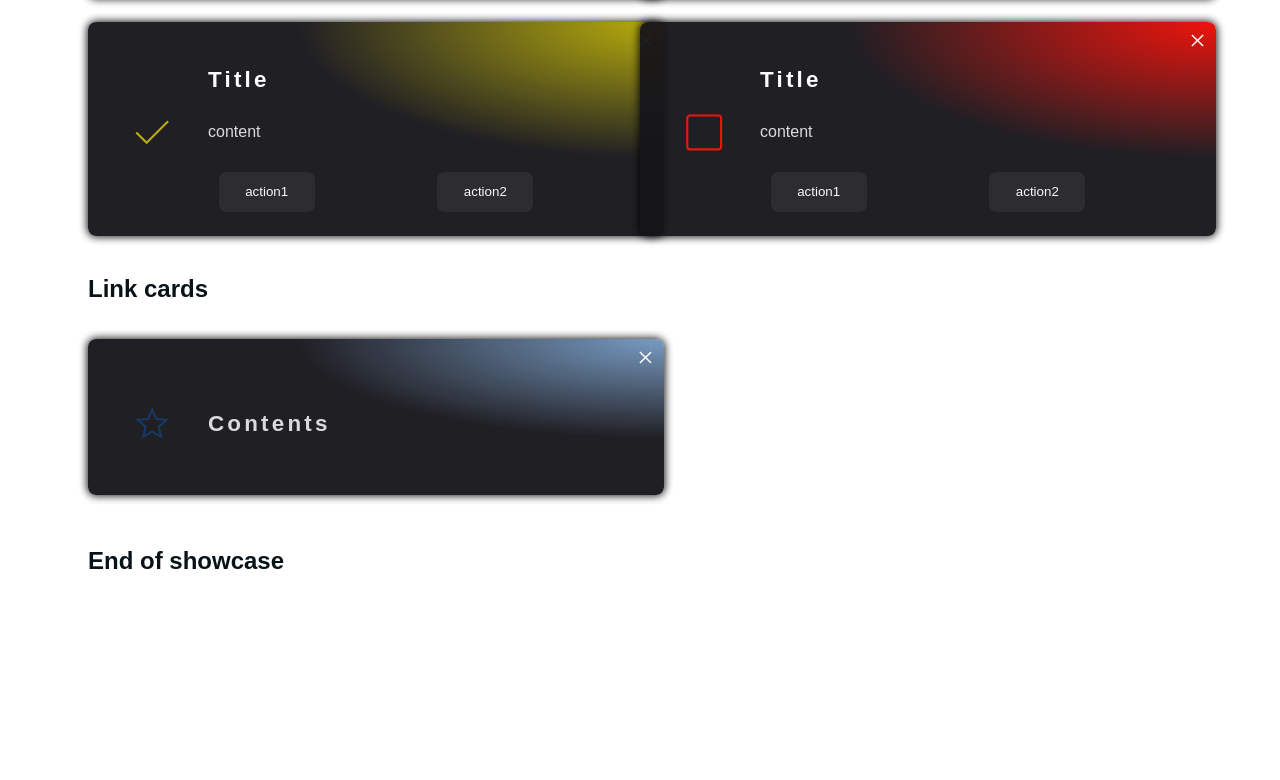
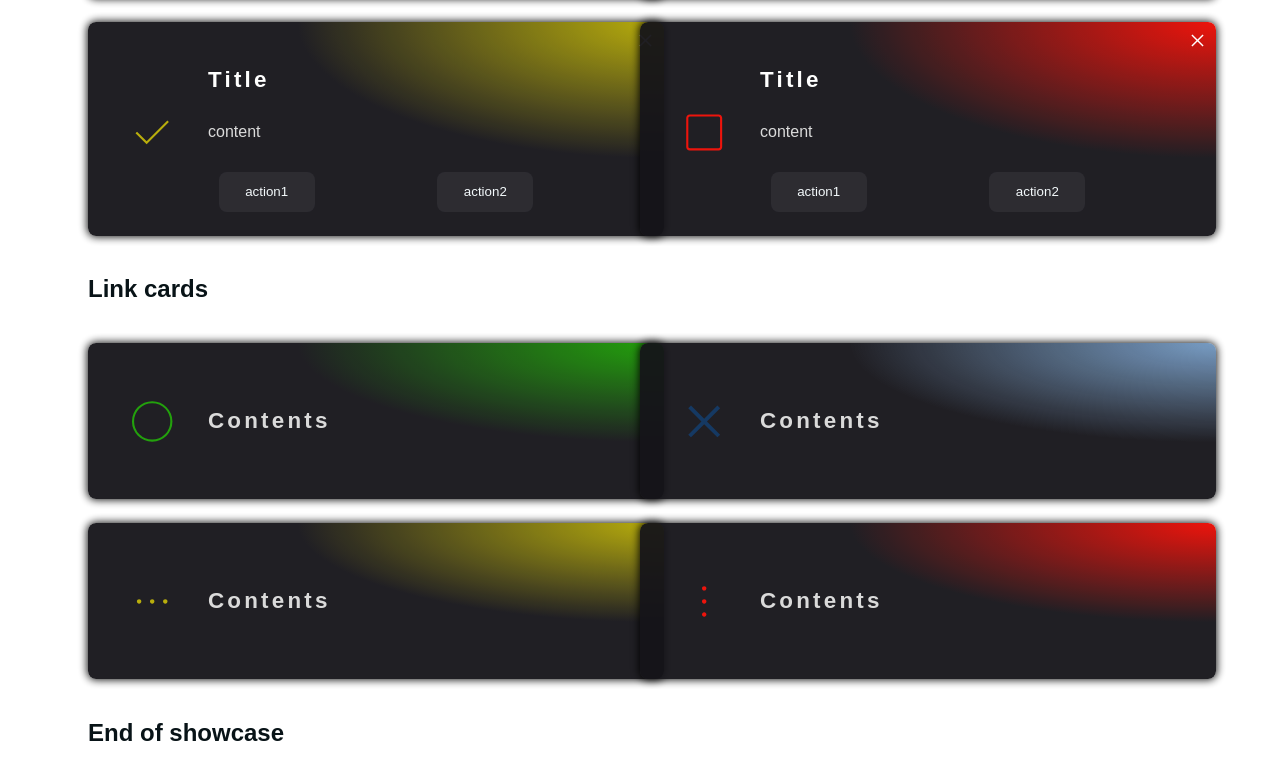
Before and after one commit to KacperekjhPrime/RacistMaster9000, a SvelteKit app: page /frontendtestroute in a window 1280 px wide. Shown: the part 432-1212 px from the top of the page. Before the commit the page ends 1043 px from the top, so only its background shows below. Built offline with nearby package versions, Linux system fonts and the light colour scheme.

Commit message:
Finished making LinkCard and it's showcase

```diff
--- a/src/lib/components/cards/LinkCard.svelte
+++ b/src/lib/components/cards/LinkCard.svelte
@@ -9,23 +9,24 @@
     title,
     contents,
     color,
+    href,
+    icon,
   }: {
     title: string;
     contents: string;
     color: keyof typeof Colors;
+    href: string;
+    icon: keyof typeof Icons;
   } = $props();
 </script>
 
-<div class={Colors[color].class + " card"}>
-  <div class="cardHeader">
-    <button><Icon size="100%" icon="close" fill="default"></Icon></button>
-  </div>
+<a class={Colors[color].class + " card"} {href}>
   <div class="cardBody">
     <div class="cardIcon">
-      <Icon size="70%" icon="star" fill={color}></Icon>
+      <Icon size="70%" {icon} fill={color}></Icon>
     </div>
     <div class="cardText cardTitle">
       {contents}
     </div>
   </div>
-</div>
+</a>
--- a/src/lib/components/cards/card.css
+++ b/src/lib/components/cards/card.css
@@ -14,6 +14,7 @@
   display: flex;
   flex-direction: column;
   align-items: center;
+  justify-content: center;
   color: var(--background);
   padding: 0.5rem;
 }
--- a/src/routes/frontendtestroute/+page.svelte
+++ b/src/routes/frontendtestroute/+page.svelte
@@ -1,6 +1,4 @@
 <script lang="ts">
-  import Button from "$lib/components/Button.svelte";
-  import TournamentTable from "$lib/components/tables/TournamentTable.svelte";
   import NotificationCard from "$lib/components/cards/NotificationCard.svelte";
   import type { PageProps } from "./$types";
   import LinkCard from "$lib/components/cards/LinkCard.svelte";
@@ -54,11 +52,36 @@
 </div>
 
 <h2>Link cards</h2>
+<div class="cards">
+  <LinkCard
+    color="success"
+    contents="contents"
+    title="title"
+    href="/"
+    icon="circle"
+  ></LinkCard>
 
-<LinkCard color="info" contents="contents" title="title"></LinkCard>
+  <LinkCard color="info" contents="contents" title="title" href="/" icon="close"
+  ></LinkCard>
 
+  <LinkCard
+    color="warning"
+    contents="contents"
+    title="title"
+    href="/"
+    icon="more_horizontal"
+  ></LinkCard>
 
+  <LinkCard
+    color="error"
+    contents="contents"
+    title="title"
+    href="/"
+    icon="more_vertical"
+  ></LinkCard>
+</div>
 <h2>End of showcase</h2>
+
 <style>
   .cards {
     width: 100%;
```
